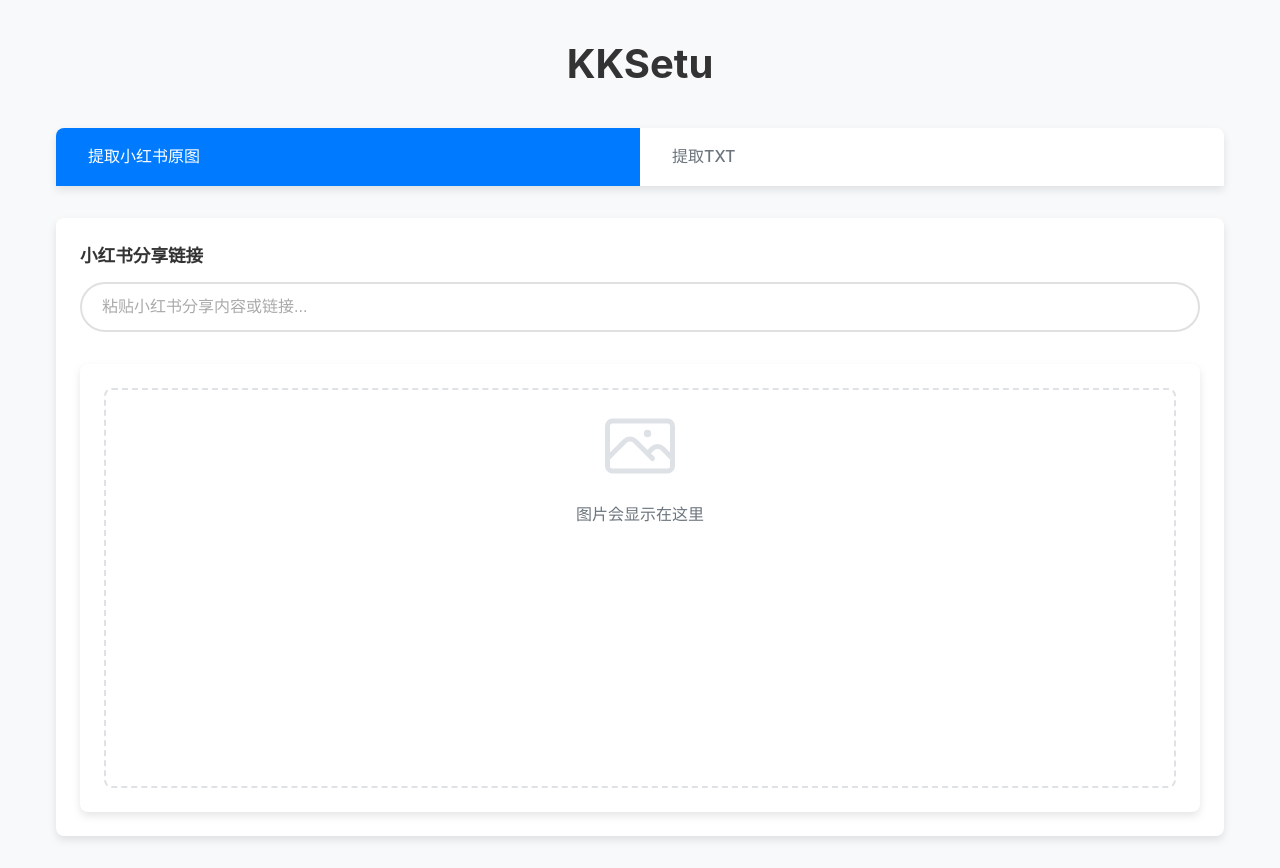
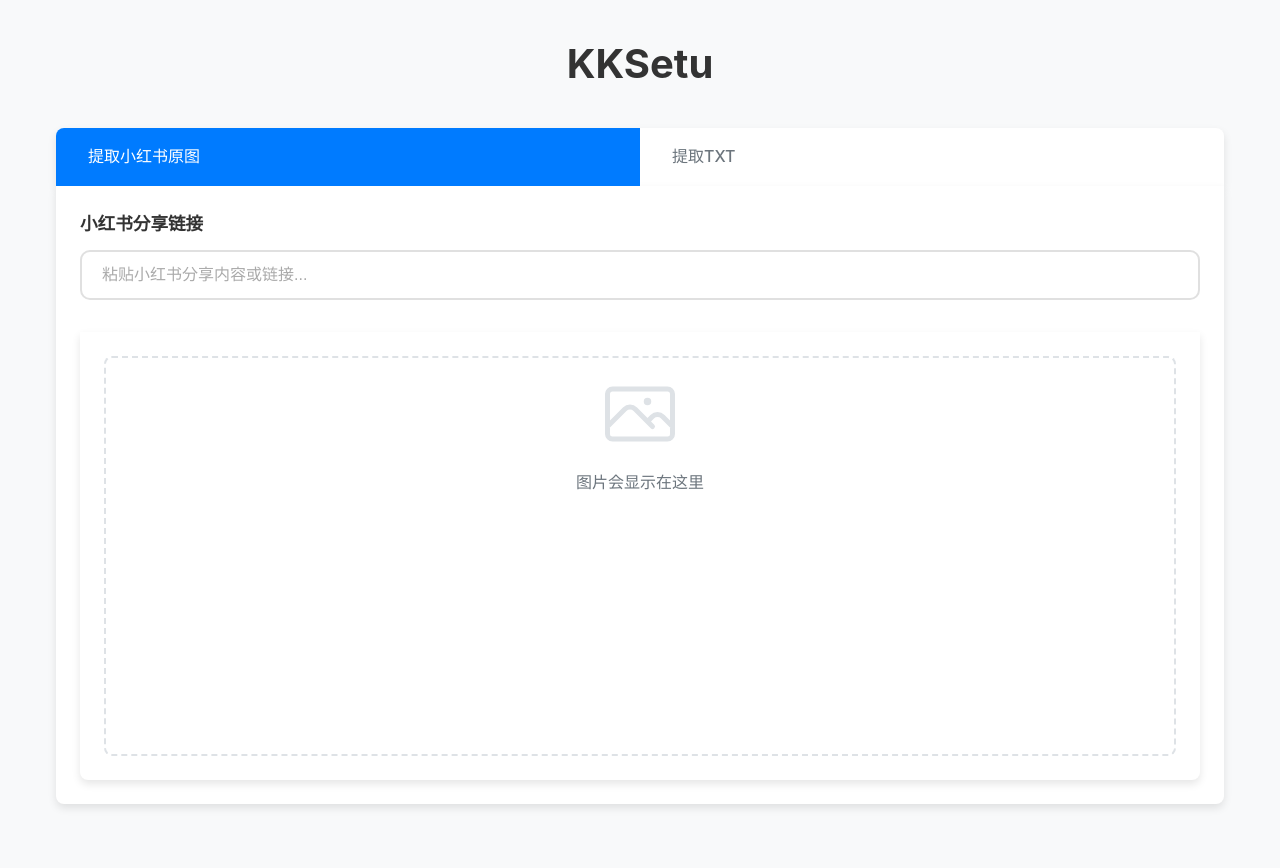
Before and after one commit to 1lch2/KKsetu, a React app: page / in a window 1280 px wide. After the commit the page ends 836 px from the top, so only its background shows below. Built offline with nearby package versions, Linux system fonts and the light colour scheme.

Commit message:
fix: update tab and input style

```diff
--- a/src/components/MainContent/MainContent.css
+++ b/src/components/MainContent/MainContent.css
@@ -6,7 +6,7 @@
 
 .card {
   background-color: var(--card-background);
-  border-radius: 8px;
+  border-radius: 0 0 8px 8px;
   box-shadow: var(--card-shadow);
   padding: 1.5rem;
 }
--- a/src/styles/TabBar.css
+++ b/src/components/TabBar/TabBar.css
@@ -5,7 +5,6 @@
   border-radius: 8px 8px 0 0;
   box-shadow: var(--card-shadow);
   overflow: hidden;
-  margin-bottom: 2rem;
 }
 
 .tab-button {
@@ -33,7 +32,7 @@
 }
 
 .tab-button.active::after {
-  content: "";
+  content: '';
   position: absolute;
   bottom: 0;
   left: 0;
--- a/src/components/XiaohongshuExtractPage/XiaohongshuExtractPage.css
+++ b/src/components/XiaohongshuExtractPage/XiaohongshuExtractPage.css
@@ -21,7 +21,7 @@
   padding: 14px 20px;
   font-size: 1rem;
   border: 2px solid #e0e0e0;
-  border-radius: 50px;
+  border-radius: 10px;
   outline: none;
   transition: all 0.3s ease;
   box-sizing: border-box;
```
Also changed, not shown: src/components/TabBar/TabBar.tsx (+3 -9 lines).
